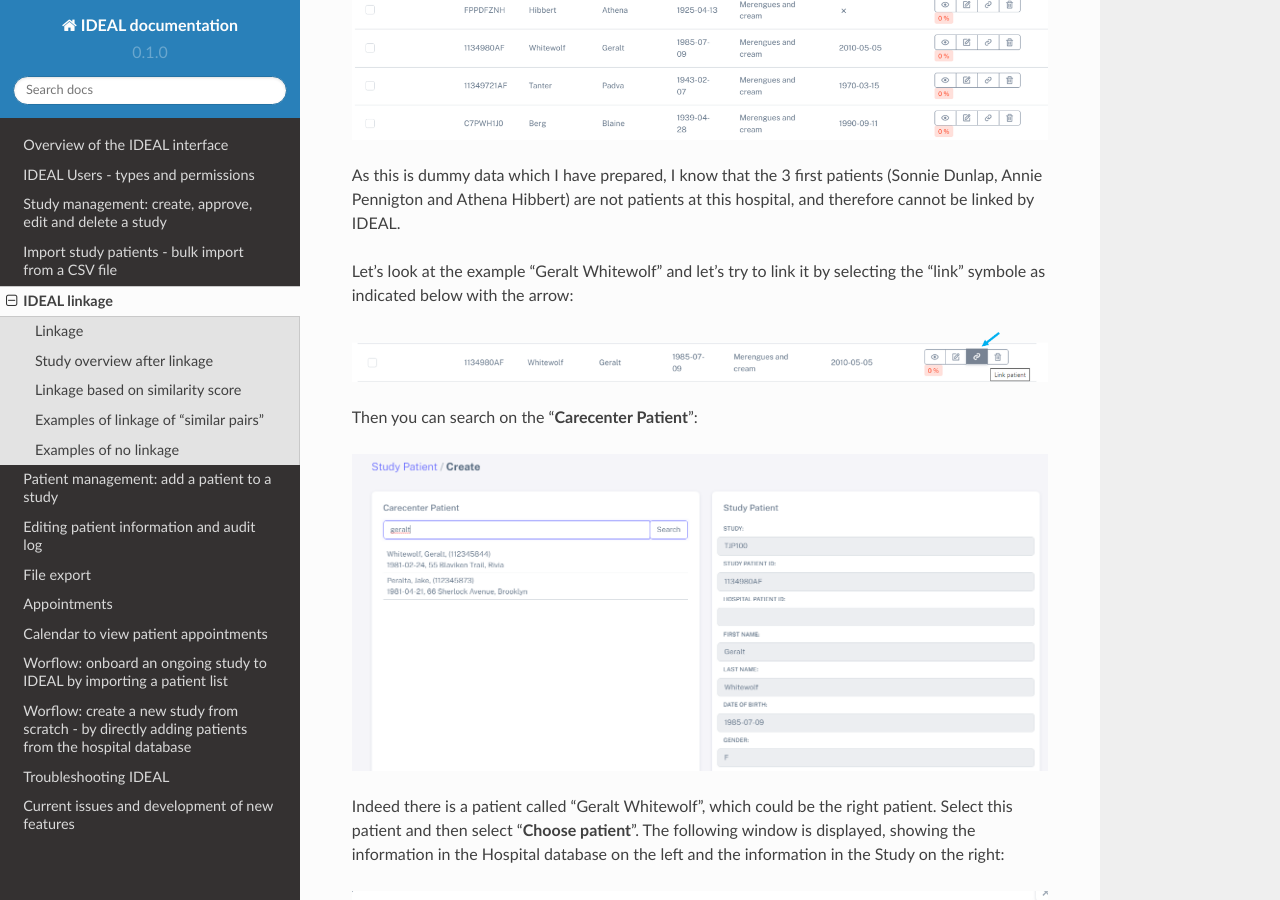
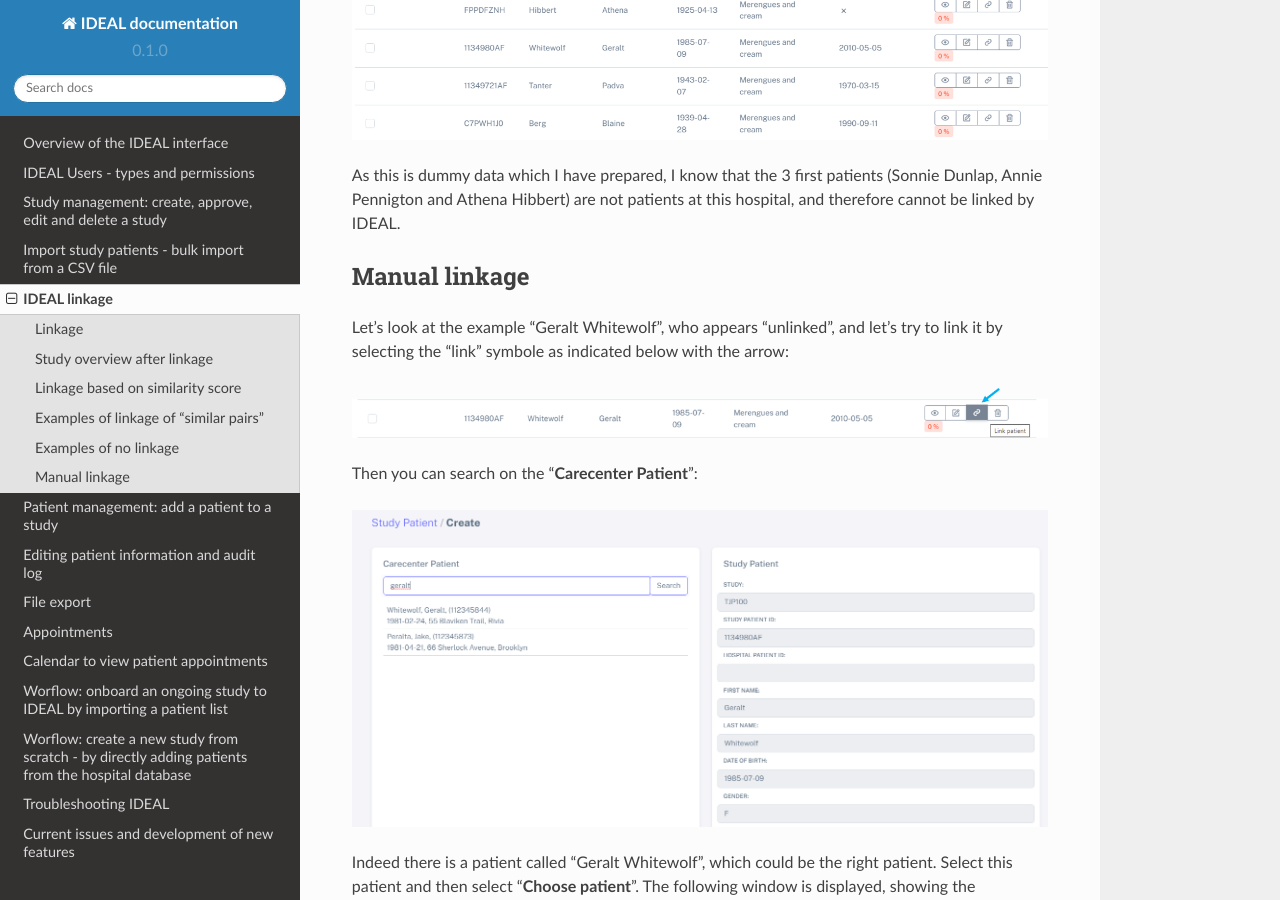
Before and after one commit to Nynuphar/IDEAL-doc, a Sphinx documentation site: the page built from docs/source/linkage.rst, in a window 1280 px wide and 900 px high, scrolled down 4823 px. Built offline with Sphinx 7.4.7 and the Read the Docs theme 2.0.0, drawn with Linux system fonts in a browser that asks for light colours.

Commit message:
Update linkage.rst

```diff
--- a/docs/source/linkage.rst
+++ b/docs/source/linkage.rst
@@ -98,7 +98,10 @@ In my case, there were 6 patients which were not linked to the hospital database
 
 As this is dummy data which I have prepared, I know that the 3 first patients (Sonnie Dunlap, Annie Pennigton and Athena Hibbert) are not patients at this hospital, and therefore cannot be linked by IDEAL.
 
-Let's look at the example "Geralt Whitewolf" and let's try to link it by selecting the "link" symbole as indicated below with the arrow:
+Manual linkage
+*****************
+
+Let's look at the example "Geralt Whitewolf", who appears "unlinked", and let's try to link it by selecting the "link" symbole as indicated below with the arrow:
 
 
 .. image:: G1.png
```
